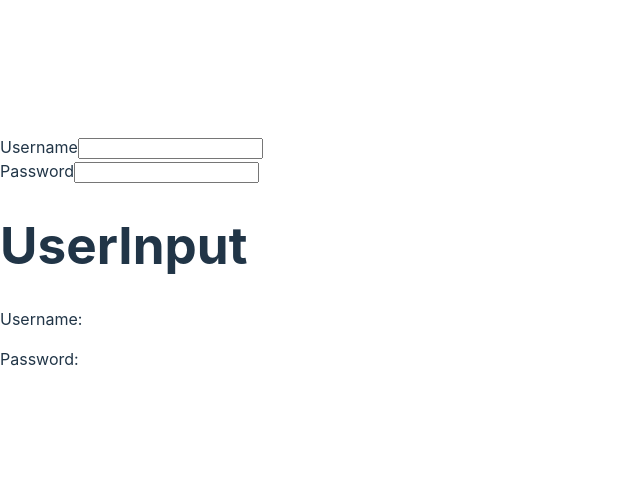
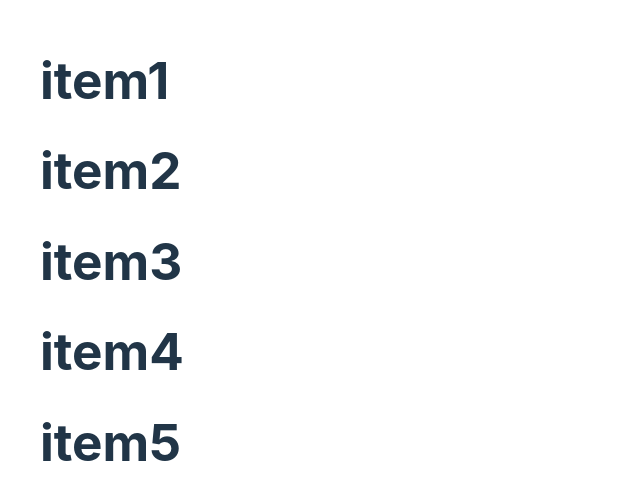
Before and after one commit to sparshyadav/MERN-Revision, a React (Vite) app in the folder React Projects/30 Projects/1_HelloWorld/: page / in a window 1280 px wide. Shown: the part 139-638 px from the top of the page, without its empty margins (0-640 px from the left). Built offline with nearby package versions, Linux system fonts and the light colour scheme.

Commit message:
Project 4 Completed

```diff
--- a/React Projects/30 Projects/1_HelloWorld/src/App.jsx
+++ b/React Projects/30 Projects/1_HelloWorld/src/App.jsx
@@ -2,13 +2,15 @@ import React from 'react'
 import One_HelloWorld from './components/One_HelloWorld'
 import Two_Counter from './components/Two_Counter'
 import Three_UserInput from './components/Three_UserInput'
+import Four_DisplayList from './components/Four_DisplayList'
 
 const App = () => {
   return (
     <div>
       {/* <One_HelloWorld /> */}
       {/* <Two_Counter /> */}
-      <Three_UserInput />
+      {/* <Three_UserInput /> */}
+      <Four_DisplayList />
     </div>
   )
 }
--- a/React Projects/30 Projects/1_HelloWorld/src/components/Four_DisplayList.jsx
+++ b/React Projects/30 Projects/1_HelloWorld/src/components/Four_DisplayList.jsx
@@ -1,9 +1,14 @@
 import React from 'react'
 
 const Four_DisplayList = () => {
+    const items=["item1", "item2", "item3", "item4", "item5"];
   return (
     <div>
-
+      <ul>
+        {items.map((item)=>(
+            <h1>{item}</h1>
+        ))}
+      </ul>
     </div>
   )
 }
```
